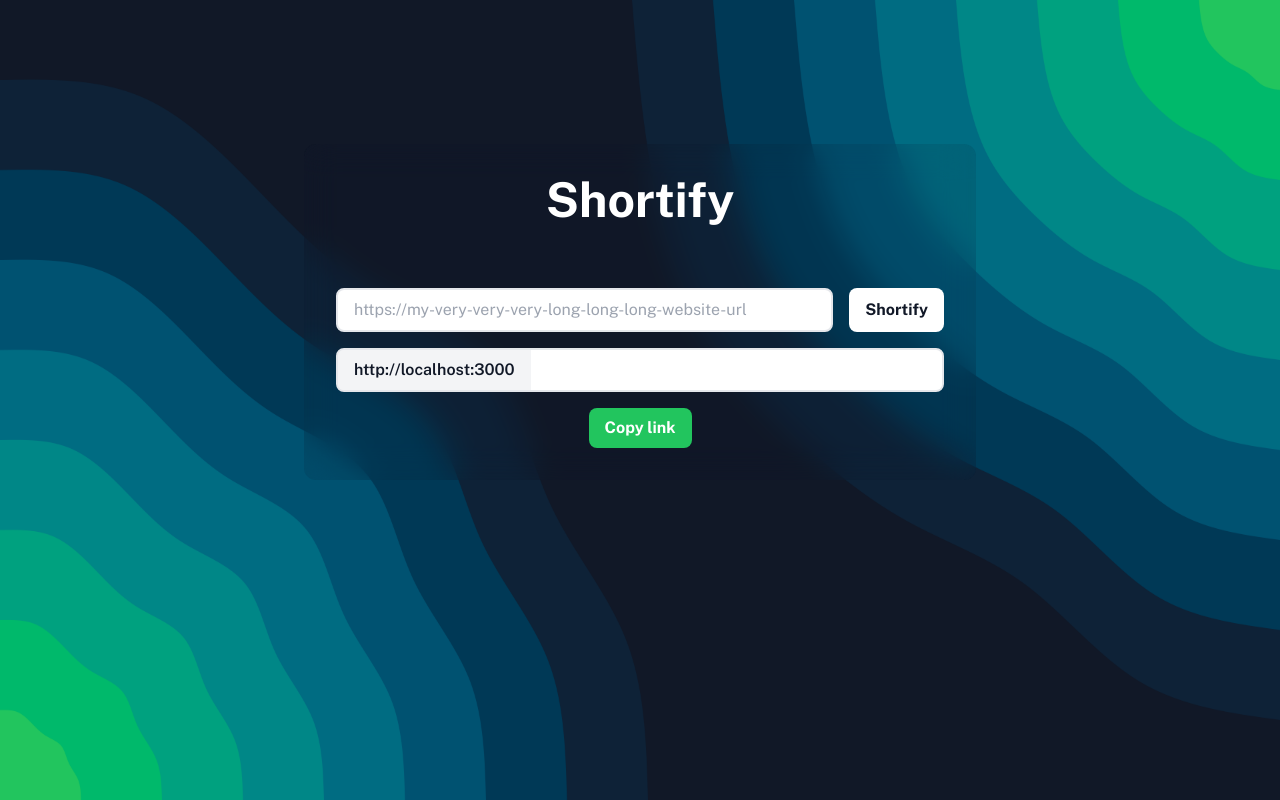
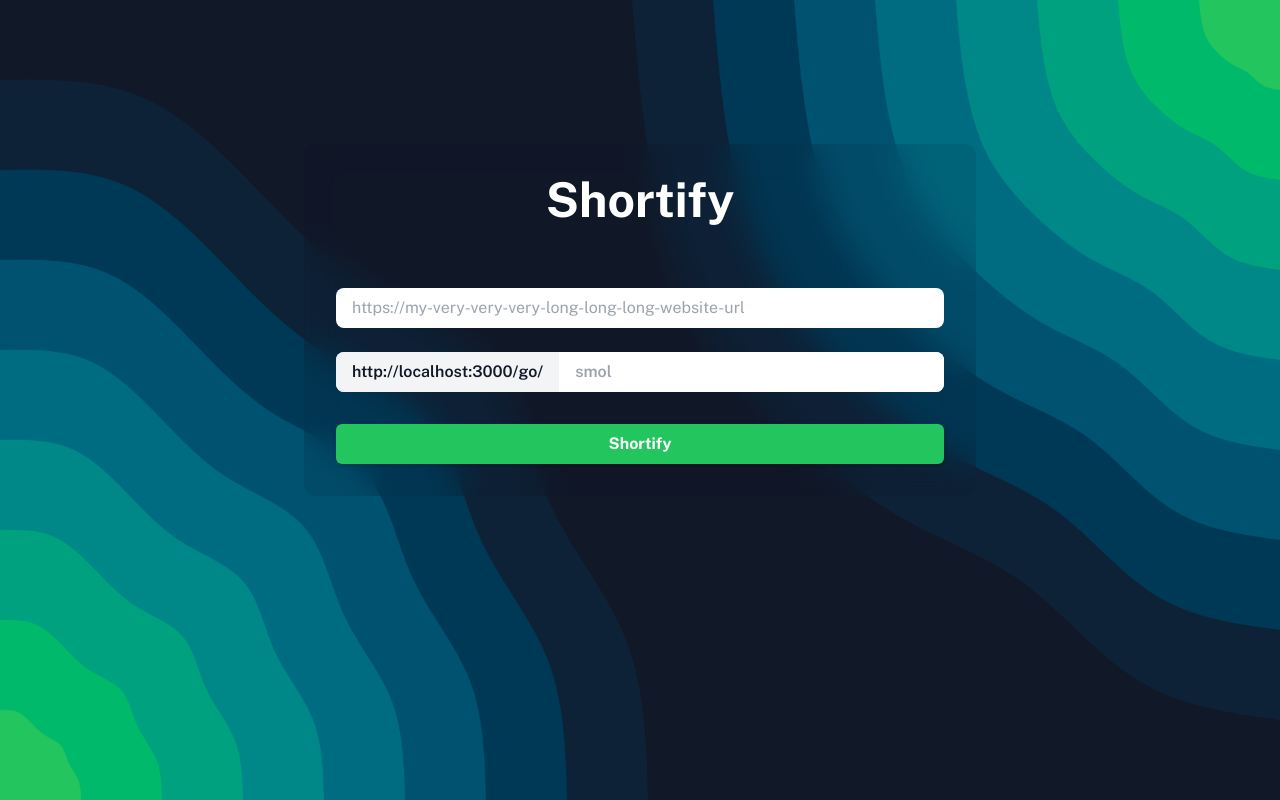
Before and after one commit to anasdeyra/shortify, a Next.js app: page / in a window 1280 px wide. Built offline with nearby package versions, Linux system fonts and the light colour scheme.

Commit message:
working demo

```diff
--- a/next.config.js
+++ b/next.config.js
@@ -2,6 +2,12 @@
 const nextConfig = {
   reactStrictMode: true,
   swcMinify: true,
-}
+  env: {
+    APP_URL:
+      process.env.NODE_ENV === "production"
+        ? process.env.NEXT_PUBLIC_APP_URL
+        : "http://localhost:3000",
+  },
+};
 
-module.exports = nextConfig
+module.exports = nextConfig;
--- a/src/pages/index.tsx
+++ b/src/pages/index.tsx
@@ -1,34 +1,42 @@
 import type { NextPage } from "next";
-import { FormEvent, useState } from "react";
+import { FormEvent, ReactNode, useState } from "react";
 import { linkSchema } from "../../zod/schemas";
 
 const Home: NextPage = () => {
   const [origin, setOrigin] = useState("");
   const [short, setShort] = useState("");
+  const [isLoading, setIsLoading] = useState(false);
 
   async function onSubmit(e: FormEvent<HTMLFormElement>) {
     e.preventDefault();
 
     const data = { origin, short };
-    console.log(data);
+
     const { success } = linkSchema.safeParse(data);
     if (!success) return;
-    const response = await (
-      await fetch(
-        `${
-          process.env.NEXT_PUBLIC_VERCEL_URL || "http://localhost:3000"
-        }/api/shortify`,
-        { body: JSON.stringify(data), method: "POST" }
+
+    setIsLoading(true);
+    await (
+      await fetch(`${process.env.APP_URL}/api/shortify`, {
+        body: JSON.stringify(data),
+        method: "POST",
+        headers: { "Content-Type": "application/json" },
+      })
     )
-    ).json();
-    console.log(response);
+      .json()
+      .then(() => {
+        navigator.clipboard.writeText(process.env.APP_URL + "/go/" + short);
+      })
+      .finally(() => {
+        setIsLoading(false);
+      });
   }
 
   return (
-    <>
+    <div className={styles.wrapper}>
       <form onSubmit={onSubmit} className={styles.container}>
         <h1 className={styles.title}>Shortify</h1>
-        <div className="flex flex-row gap-4 mt-16">
+
         <input
           type="text"
           placeholder="https://my-very-very-very-long-long-long-website-url"
@@ -37,38 +45,78 @@ const Home: NextPage = () => {
             setOrigin(e.target.value);
           }}
         />
-          <button type="submit" className={"btn-secondary"}>
-            Shortify
-          </button>
-        </div>
-        <div className="flex flex-row border-2 bg-gray-100 mt-4 rounded-lg overflow-hidden">
+
+        <div className="flex flex-row  bg-gray-100 mt-6 rounded-lg overflow-hidden">
           <div
-            className={" px-4 py-2   bg-gray-100 text-gray-900 font-semibold"}
+            className={" px-4 py-2  bg-gray-100 text-gray-900 font-semibold"}
           >
-            {process.env.NEXT_PUBLIC_VERCEL_URL || "http://localhost:3000"}
+            {process.env.APP_URL}
+            /go/
           </div>
           <input
             onChange={(e) => {
               setShort(e.target.value);
             }}
             className={styles.output}
+            placeholder={"smol"}
           />
         </div>
-        <button type="button" className={styles.copy}>
-          Copy link
-        </button>
+        <Button isLoading={isLoading}>
+          {isLoading ? "Shortifying..." : "Shortify"}
+        </Button>
       </form>
-    </>
+    </div>
   );
 };
 
 export default Home;
 
 const styles = {
+  wrapper: "w-full px-2",
   title: "text-5xl font-bold text-center text-white",
   container:
-    "container flex flex-col max-w-2xl p-8 rounded-xl  mx-auto mt-36  bg-gray-900 bg-opacity-10 backdrop-blur-lg",
-  input: "w-full px-4 py-2 border-2  outline-none rounded-lg ",
+    "mx-auto  container flex flex-col justify-end  max-w-2xl   p-8 rounded-xl  mt-36  bg-gray-900 bg-opacity-10 backdrop-blur-lg",
+  input: "w-full px-4 py-2   outline-none rounded-lg mt-16",
   output: "w-full px-4  py-2 bg-white outline-none font-semibold ",
-  copy: "btn-primary mx-auto mt-4",
+  copy: "btn-primary  mt-10 py-2 px-6 inline-flex items-center justify-center",
 };
+
+function Button({
+  isLoading = false,
+  children,
+}: {
+  isLoading?: boolean;
+  children: ReactNode;
+}) {
+  return (
+    <button
+      type="submit"
+      className=" mt-8 justify-center inline-flex items-center px-4 py-2  font-bold  text-white transition duration-150 ease-in-out bg-green-500 rounded-md shadow disabled:cursor-not-allowed hover:bg-green-400"
+      disabled={isLoading}
+    >
+      {isLoading && (
+        <svg
+          className="w-5 h-5 mr-3 -ml-1 text-white animate-spin"
+          xmlns="http://www.w3.org/2000/svg"
+          fill="none"
+          viewBox="0 0 24 24"
+        >
+          <circle
+            className="opacity-25"
+            cx="12"
+            cy="12"
+            r="10"
+            stroke="currentColor"
+            strokeWidth="4"
+          ></circle>
+          <path
+            className="opacity-75"
+            fill="currentColor"
+            d="M4 12a8 8 0 018-8V0C5.373 0 0 5.373 0 12h4zm2 5.291A7.962 7.962 0 014 12H0c0 3.042 1.135 5.824 3 7.938l3-2.647z"
+          ></path>
+        </svg>
+      )}
+      {children}
+    </button>
+  );
+}
```
Lines whose indentation alone changed are shown as unchanged.
